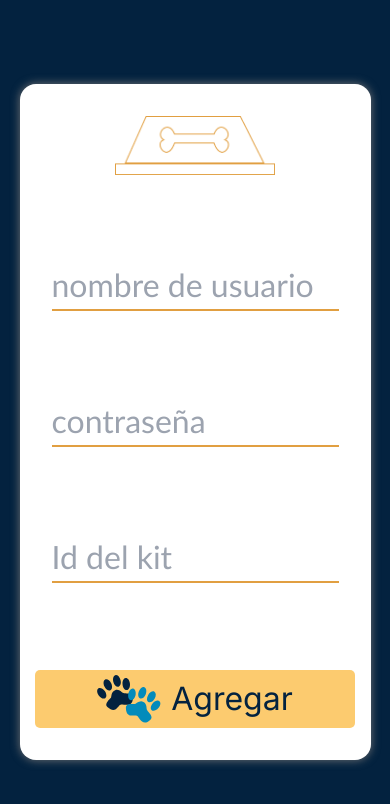
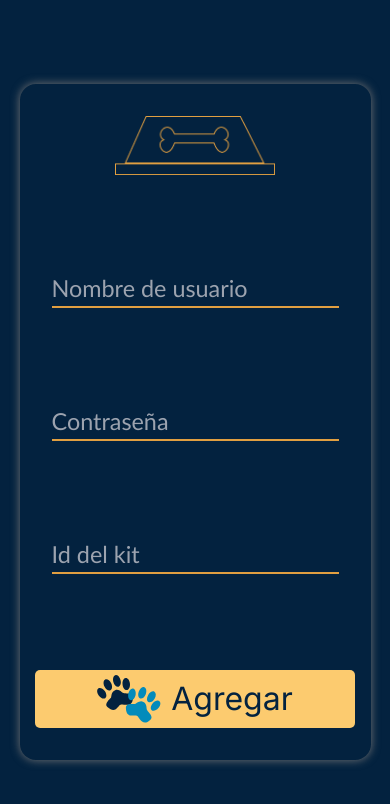
Before and after one commit to rodrigoFM17/proyecto_multidisciplinario_5, a Next.js app: page /comedero in a window 390 px wide. Shown: the top 804 px of the page. Built offline with nearby package versions, Linux system fonts and the light colour scheme.

Commit message:
#2 Desarrollo responsive mobile

```diff
--- a/src/app/comedero/comedero.css
+++ b/src/app/comedero/comedero.css
@@ -34,6 +34,10 @@
         padding: 2em 2em;
         height: 80vh;
         gap: 1em;
-        background: white;
+        background: var(--contrast)
+    }
+
+    .login form > input {
+        font-size: 6vw;
     }
 }
--- a/src/app/comedero/page.tsx
+++ b/src/app/comedero/page.tsx
@@ -12,8 +12,8 @@ export default function Login () {
 
                 <Comedero />
 
-                <InputText type='text' placeholder='nombre de usuario' />
-                <InputText type='password' placeholder='contraseña' />
+                <InputText type='text' placeholder='Nombre de usuario' />
+                <InputText type='password' placeholder='Contraseña' />
                 <InputText type='text' placeholder='Id del kit' />
 
                 <Button text='Agregar'/>
--- a/src/app/login/login.css
+++ b/src/app/login/login.css
@@ -34,6 +34,10 @@
         padding: 2em 2em;
         height: 80vh;
         gap: 1em;
-        background: white;
+        background: var(--contrast);
+    }
+
+    .login form > input{
+        font-size: 6vw;
     }
 }
--- a/src/app/login/page.tsx
+++ b/src/app/login/page.tsx
@@ -12,8 +12,8 @@ export default function Login () {
 
                 <Logo />
 
-                <InputText type='text' placeholder='nombre de usuario' />
-                <InputText type='password' placeholder='contraseña' />
+                <InputText type='text' placeholder='Nombre de usuario' />
+                <InputText type='password' placeholder='Contraseña' />
 
                 <Button text='entrar'/>
 
```
Also changed, not shown: src/app/page.css (+23 -0 lines).
